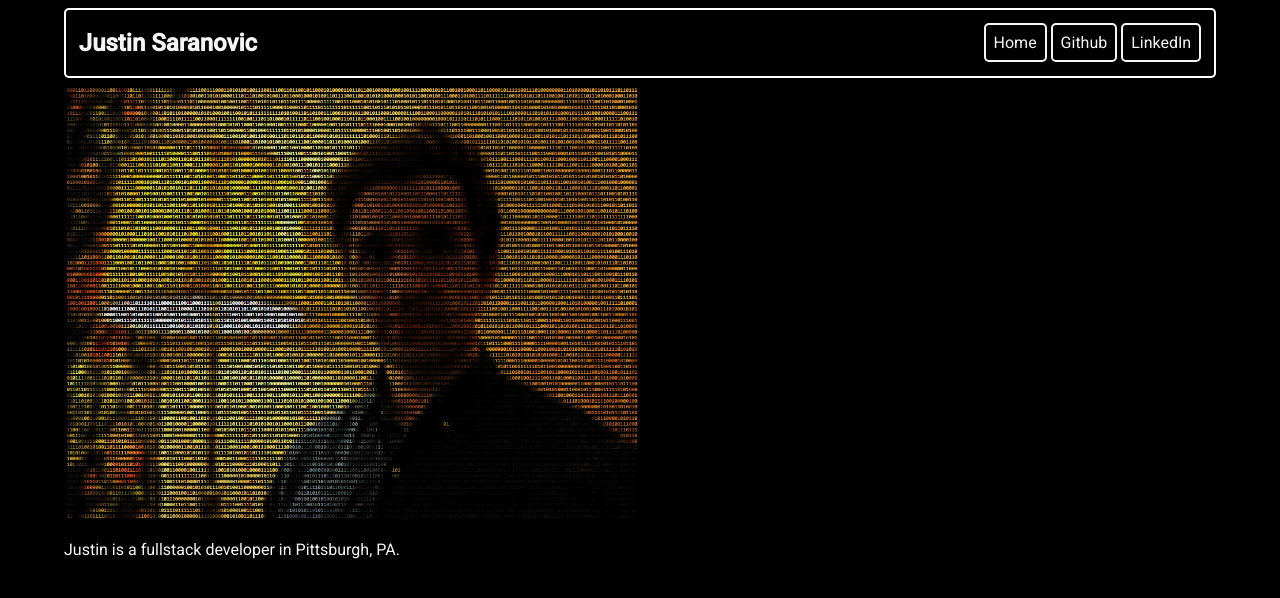
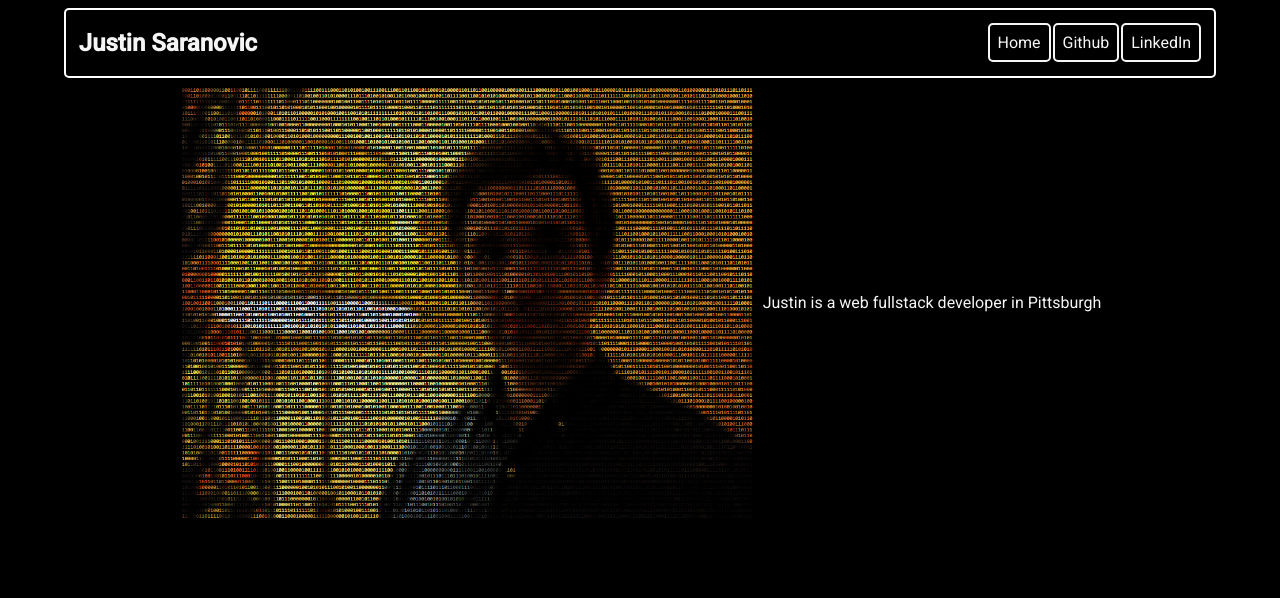
Before and after one commit to werlus/color_grid, a plain HTML site: page index.html in a window 1280 px wide. Drawn offline with Linux system fonts and the light colour scheme.

Commit message:
Updated index and css styling to get bio image and headline next to each other

```diff
--- a/index.html
+++ b/index.html
@@ -17,7 +17,7 @@
         <div class="name">
             <h2>Justin Saranovic</h2>
         </div>
-        <div class="nav-btn">
+        <div class="nav-btns">
                 <a href="http://www.jussar.com/index.html">Home</a>
                 <a href="https://github.com/werlus">Github</a>
                 <a href="https://www.linkedin.com/in/justinsaranovic/">LinkedIn</a>
@@ -26,9 +26,10 @@
 
     <section alt="Biography">
         <div class="container">
-            <div></div>
+            <div class="bio">
                 <img src="assets/self_portrait.png"/>
-                <p>Justin is a fullstack developer in Pittsburgh, PA.</p>
+                <p>Justin is a web fullstack developer in Pittsburgh</p>
+            </div>
         </div>
     </section>
 
--- a/portfolioStyles.css
+++ b/portfolioStyles.css
@@ -37,6 +37,14 @@ p {
     margin: 0 5vw;
 }
 
+.bio{
+    display: flex;
+    flex-flow: row nowrap;
+    gap: 8px;
+    justify-content: center;
+    align-items: center;
+}
+
 a {
     color: whitesmoke;
     text-decoration-line: none;
```
